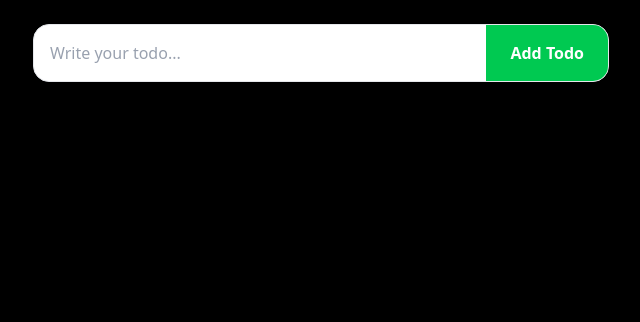
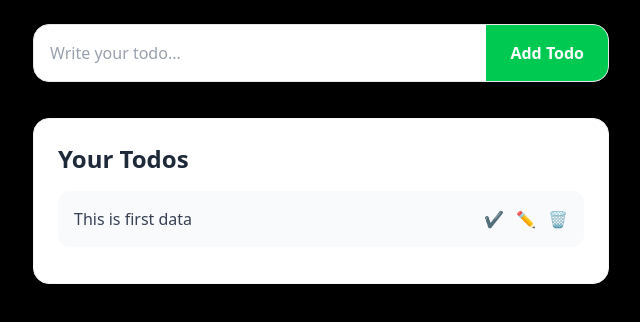
Before and after one commit to Faizanulghani/todo-app-nextjs, a Next.js app: page / in a window 1280 px wide. Shown: the top 322 px of the page, without its empty margins (319-959 px from the left). Built offline with nearby package versions, Linux system fonts and the light colour scheme.

Commit message:
todo list created

```diff
--- a/app/page.js
+++ b/app/page.js
@@ -1,9 +1,11 @@
 import AddTodo from "@/components/AddTodo";
+import TodoList from "@/components/TodoList";
 
 export default function Home() {
   return (
-    <>
+    <div className="flex items-center justify-center flex-col max-w-xl mx-auto gap-3 mt-6">
       <AddTodo />
-    </>
+      <TodoList />
+    </div>
   );
 }
--- a/components/AddTodo.jsx
+++ b/components/AddTodo.jsx
@@ -1,7 +1,6 @@
 const AddTodo = () => {
   return (
-    <div className="flex items-center justify-center gap-3 mt-6">
-      <div className="flex w-full max-w-xl bg-white shadow-md rounded-2xl overflow-hidden border border-gray-200">
+      <div className="flex w-full  bg-white shadow-md rounded-2xl overflow-hidden border border-gray-200">
         <input
           type="text"
           placeholder="Write your todo..."
@@ -11,7 +10,6 @@ const AddTodo = () => {
           Add Todo
         </button>
       </div>
-    </div>
   );
 };
 
--- a/components/TodoList.jsx
+++ b/components/TodoList.jsx
@@ -0,0 +1,24 @@
+const TodoList = () => {
+  return (
+    <div className="bg-white w-full max-w-xl mx-auto p-6 rounded-2xl shadow-md border border-gray-100 mt-6">
+      <h2 className="text-2xl font-semibold text-gray-800 mb-4">Your Todos</h2>
+
+      <div className="flex items-center justify-between bg-gray-50 p-4 rounded-xl mb-3 hover:bg-gray-100 transition">
+        <span className="text-gray-700">This is first data</span>
+        <div className="flex items-center gap-3">
+          <button className="text-green-500 hover:text-green-600 transition">
+            ✔
+          </button>
+          <button className="text-blue-500 hover:text-blue-600 transition">
+            ✏️
+          </button>
+          <button className="text-red-500 hover:text-red-600 transition">
+            🗑
+          </button>
+        </div>
+      </div>
+    </div>
+  );
+};
+
+export default TodoList;
```
